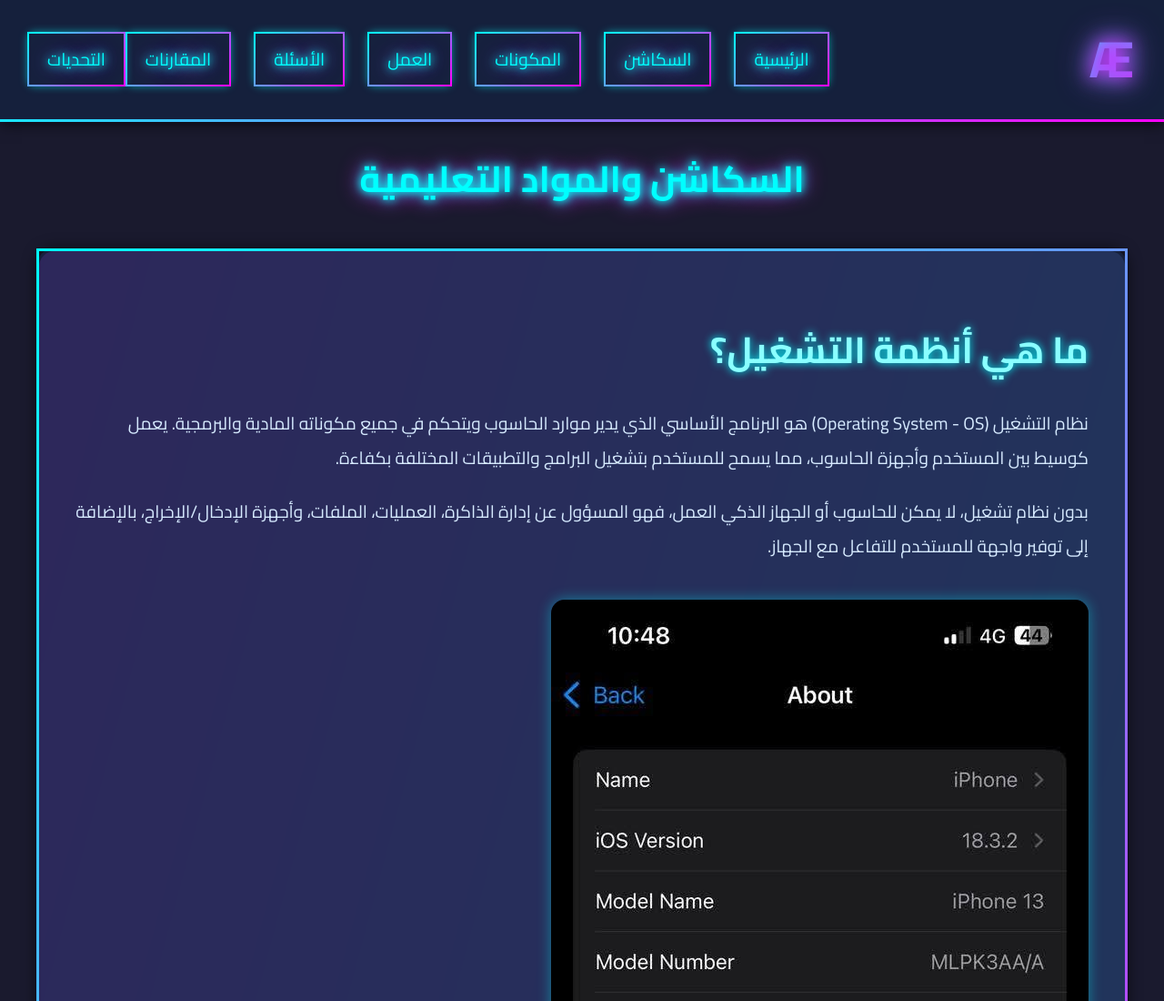
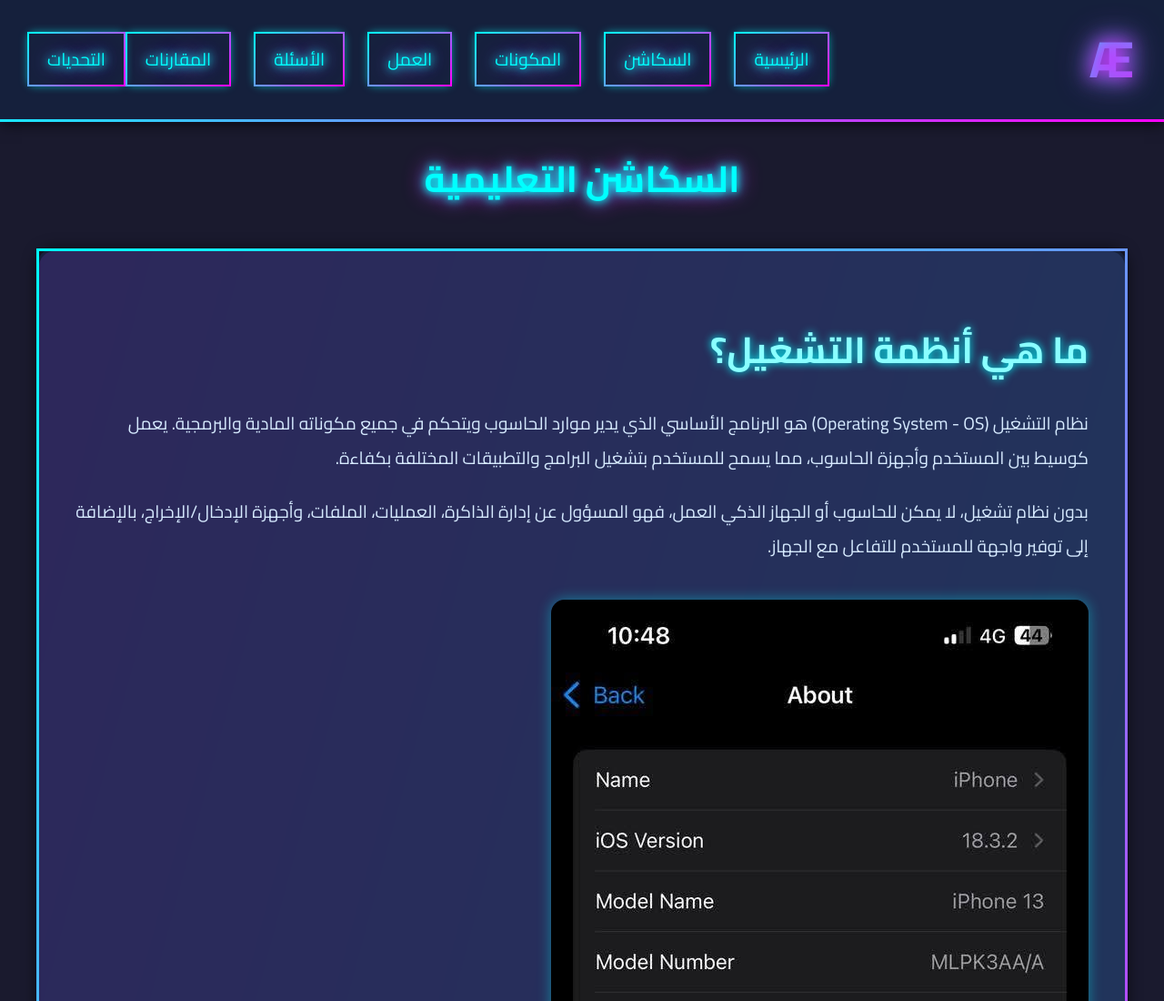
Before and after one commit to Abdelrahman33399/Device-operating-systems.., a plain HTML site: page sections.html in a window 1280 px wide. Shown: the top 1100 px of the page at 91% size. Drawn offline with Linux system fonts and the light colour scheme.

Commit message:
Update sections.html

```diff
--- a/sections.html
+++ b/sections.html
@@ -397,7 +397,7 @@
     </header>
 
     <main class="container">
-        <h1 class="neon-text" style="text-align: center; margin-bottom: 40px; font-size: 2.5em;">السكاشن والمواد التعليمية</h1>
+        <h1 class="neon-text" style="text-align: center; margin-bottom: 40px; font-size: 2.5em;">السكاشن التعليمية</h1>
 
         <section id="what-is-os" class="section-details">
             <h2>ما هي أنظمة التشغيل؟</h2>
@@ -445,4 +445,5 @@
         </div>
     </main>
 </body>
+
 </html>
```
